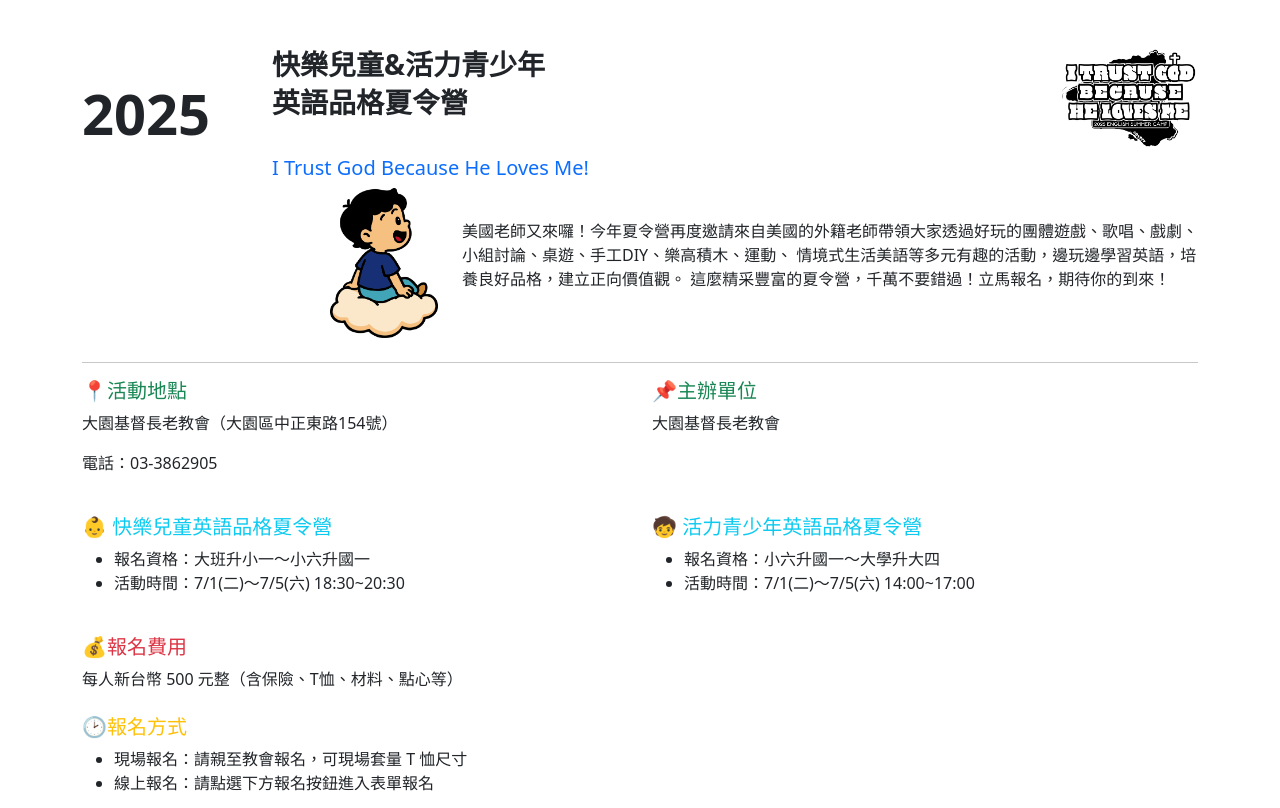
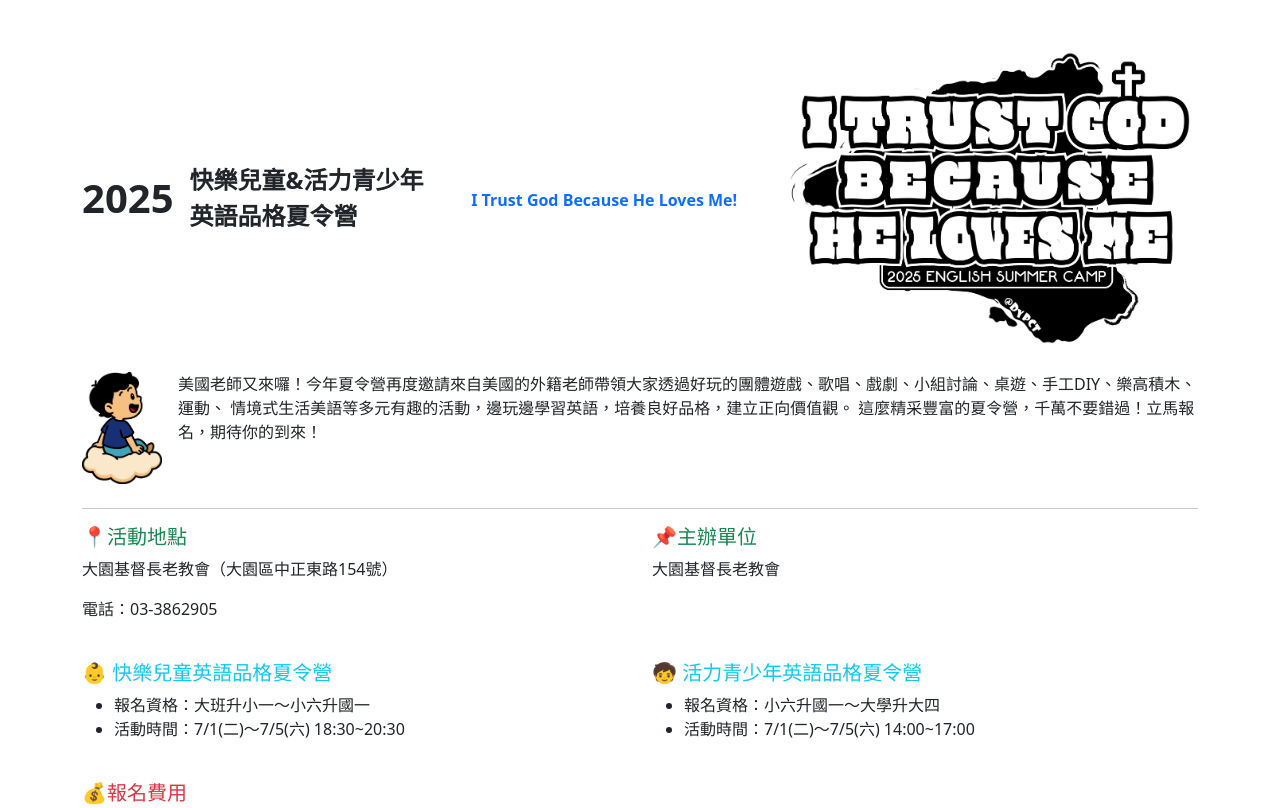
Before and after one commit to dypct/camp2025, a plain HTML site: page index.html in a window 1280 px wide. Shown: the top 808 px of the page. Drawn offline with nearby package versions, Linux system fonts and the light colour scheme.

Commit message:
調整排版

```diff
--- a/index.html
+++ b/index.html
@@ -9,37 +9,41 @@
 <body>
 
     <div class="container my-5">
-        <!-- 標題區塊 -->
-        <div class="row align-items-center text-center text-md-start">
-            <!-- 左：2025 -->
-            <div class="col-md-2">
-                <h1 class="display-4 fw-bold">2025</h1>
+        <!-- 標題區：左 2025 + 右兩行標題 + Logo 並排 -->
+        <div class="d-flex flex-column flex-md-row justify-content-between align-items-center mb-4 text-center text-md-start">
+            <div class="d-flex">
+                <!-- 左邊 2025 -->
+                <div class="me-3 d-flex align-items-center justify-content-center" style="font-size: 2.5rem; font-weight: bold; min-width: 80px;">
+                    2025
                 </div>
-
-            <!-- 右：兩行標題 + Logo -->
-            <div class="col-md-10">
-                <div class="d-flex justify-content-between align-items-start flex-column flex-md-row">
+                <!-- 右側雙行標題 -->
                 <div>
-                        <h3 class="fw-bold mb-1">快樂兒童&活力青少年</h3>
-                        <h3 class="fw-bold">英語品格夏令營</h3>
+                    <div class="fs-4 fw-bold" style="text-align:left;">快樂兒童&活力青少年</div>
+                    <div class="fs-4 fw-bold" style="text-align:left;">英語品格夏令營</div>
                 </div>
-                    <img src="images/logo.png" alt="Logo" class="img-fluid mt-3 mt-md-0" style="max-height: 100px;">
             </div>
-                <h5 class="text-primary mt-2">I Trust God Because He Loves Me!</h5>
+            <div class="text-primary fw-semibold mt-1">I Trust God Because He Loves Me!</div>
+            <!-- Logo 右側 -->
+            <div class="mt-3 mt-md-0">
+                <img src="images/logo.png" alt="Logo" class="img-fluid" style="max-height: 300px;">
             </div>
         </div>
 
         <!-- 小男孩圖案左 + 活動介紹右 -->
         <div class="row mb-4 align-items-center">
-            <div class="col-md-4 text-center text-md-end">
+            <div class="d-flex">
+                <!-- 左邊 2025 -->
+                <div class="me-3 d-flex align-items-center justify-content-center" style="font-size: 2.5rem; font-weight: bold; min-width: 80px;">
                     <img src="images/cloud_boy.png" alt="小男孩插畫" class="img-fluid" style="max-height: 150px;">
                 </div>
-            <div class="col-md-8">
+                <!-- 右側雙行標題 -->
+                <div>
                     <p>
                         美國老師又來囉！今年夏令營再度邀請來自美國的外籍老師帶領大家透過好玩的團體遊戲、歌唱、戲劇、小組討論、桌遊、手工DIY、樂高積木、運動、
                         情境式生活美語等多元有趣的活動，邊玩邊學習英語，培養良好品格，建立正向價值觀。
                         這麼精采豐富的夏令營，千萬不要錯過！立馬報名，期待你的到來！
                     </p>
+                </div>
             </div>
         </div>
 
```
Lines whose indentation alone changed are shown as unchanged.
